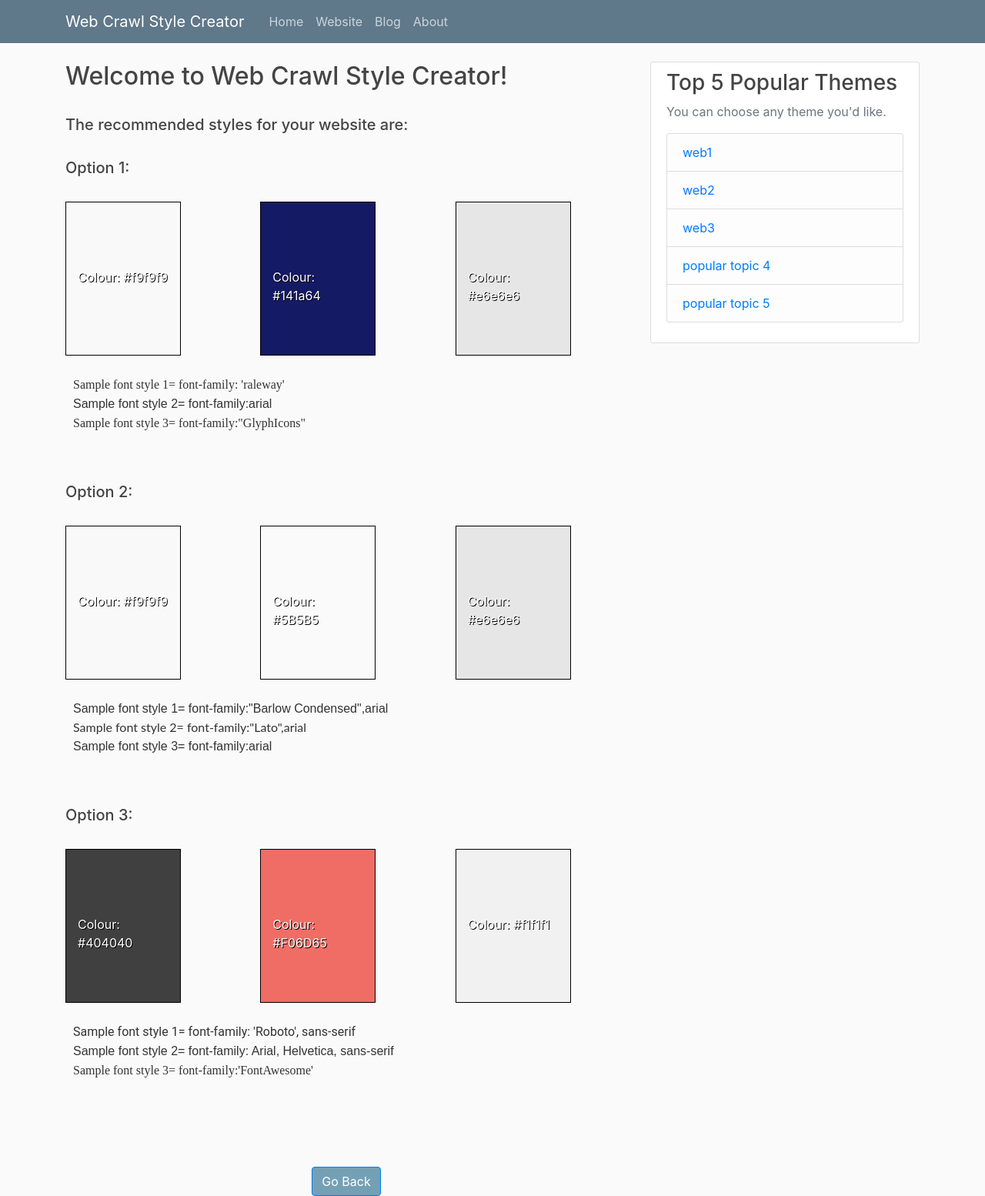
After one commit to minkim25/WebStyleGenerator, a Flask app: page /result_web?topic=web1 in a window 1280 px wide. The commit adds this page. Shown: the whole page at 77% size. Run offline with Flask 2, Linux system fonts and the light colour scheme; some libraries are stand-ins or nearby versions.

Commit message:
adding result_web and splitting popular options for web and blog

```diff
--- a/web_application/popular_result.py
+++ b/web_application/popular_result.py
@@ -1,18 +1,28 @@
 # we will do it if we have extra time
 
 
-def pop_topics():
+def pop_topics_blog():
 
 	# create a list of top 5 popular topics
 	# (To shorten the running time, we may insert the topics into the cassandra table in other code and just select here)
 	# below is a sample result variable that I will use to build flask application
 
-	result = ['sports', 'anime', 'shopping', 'popular topic 4', 'popular topic 5']
+	result = ['blog1', 'anime', 'shopping', 'popular topic 4', 'popular topic 5']
+
+	return result
+
+def pop_topics_web():
+
+	# create a list of top 5 popular topics
+	# (To shorten the running time, we may insert the topics into the cassandra table in other code and just select here)
+	# below is a sample result variable that I will use to build flask application
+
+	result = ['web1', 'web2', 'web3', 'popular topic 4', 'popular topic 5']
 
 	return result
 
 
-def pop_result(topic):
+def pop_result_blog(topic):
 
 	# parameter = selected topic from side-bar option
 	# return dict of lists of top 3 recommending styles for each attribute
@@ -27,3 +37,20 @@ def pop_result(topic):
 	}
 
 	return result
+
+def pop_result_web(topic):
+
+	# parameter = selected topic from side-bar option
+	# return dict of lists of top 3 recommending styles for each attribute
+	# below is a sample result variable that I will use to build flask application
+
+	result = {
+		'colors': [[['#f9f9f9', 2], ['#141a64', 1], ['#e6e6e6', 1]],
+				 [['#f9f9f9', 2], [' #5B5B5', 1], ['#e6e6e6', 1]],
+				 [['#404040', 1], ['#F06D65', 1], ['#f1f1f1', 1]]],
+		'fonts': [[["font-family: 'raleway'", '6'], ['font-family:arial', '5'], ['font-family:"GlyphIcons"', '3']],
+				 [['font-family:"Barlow Condensed",arial', '9'], ['font-family:"Lato",arial', '7'], ['font-family:arial', '4']],
+				 [["font-family: 'Roboto', sans-serif", '9'], ['font-family: Arial, Helvetica, sans-serif', '1'], ["font-family:'FontAwesome'", '1']]]
+	}
+
+	return result
--- a/web_application/templates.py
+++ b/web_application/templates.py
@@ -1,14 +1,15 @@
 from flask import Flask, render_template, url_for, request
 from flask_wtf import FlaskForm
 from web_application import app
-from web_application.generate_result import gen_result
-from web_application.popular_result import pop_result, pop_topics
+from web_application.generate_result import get_blog_result, get_web_result
+from web_application.popular_result import pop_result_blog, pop_result_web, pop_topics_blog, pop_topics_web
 from wtforms import StringField, SubmitField, TextAreaField
 from wtforms.validators import DataRequired, Length, ValidationError
 
 web_name = 'Web Crawl Style Creator'
 # we may or may not use the below feature
-popular_topics = pop_topics()
+pop_topics_blog = pop_topics_blog()
+pop_topics_web = pop_topics_web()
 
 
 class PostForm(FlaskForm):
@@ -20,58 +21,63 @@ class PostForm(FlaskForm):
 @app.route('/')
 @app.route('/home')
 def home():
-	return render_template('home.html', name=web_name, popular=popular_topics)
+	return render_template('home.html', name=web_name, popular=pop_topics_blog)
 
 @app.route('/website', methods=['GET', 'POST'])
 def website():
 	form = PostForm()
 	if form.validate_on_submit():
-		returned = gen_result('web', form.content.data)
+		returned = get_web_result(form.content.data)
+		colors = returned['colors']
+		fonts = returned['fonts']
+		return render_template('result_web.html', name=web_name, \
+			colors=colors, fonts=fonts, popular=pop_topics_web)
+	return render_template('website.html', name=web_name, form=form, popular=pop_topics_web)
+
+@app.route('/result_web')
+def result_web():
+	topic = request.args['topic']
+	if len(topic) > 0:
+		returned = pop_result_web(topic)
+		colors = returned['colors']
+		fonts = returned['fonts']
+	return render_template('result_web.html', name=web_name, \
+		colors=colors, fonts=fonts, popular=pop_topics_web)
+
+@app.route('/blog', methods=['GET', 'POST'])
+def blog():
+	form = PostForm()
+	if form.validate_on_submit():
+		returned = get_blog_result(form.content.data)
 		title_font = returned['title_font']
 		body_font = returned['body_font']
 		back_color = returned['back_color']
 		text_color = returned['text_color']
 		link_color = returned['link_color']
-		return render_template('result.html', name=web_name, \
+		return render_template('result_blog.html', name=web_name, \
 			title_font=title_font, body_font=body_font, \
 			back_color=back_color, text_color=text_color, link_color=link_color, \
-			popular=popular_topics)
-	return render_template('website.html', name=web_name, form=form, popular=popular_topics)
+			popular=pop_topics_blog)
+	return render_template('blog.html', name=web_name, form=form, popular=pop_topics_blog)
 
-@app.route('/blog', methods=['GET', 'POST'])
-def blog():
-	form = PostForm()
-	if form.validate_on_submit():
-		returned = gen_result('blog', form.content.data)
+@app.route('/result_blog')
+def result_blog():
+	topic = request.args['topic']
+	if len(topic) > 0:
+		returned = pop_result_blog(topic)
 		title_font = returned['title_font']
 		body_font = returned['body_font']
 		back_color = returned['back_color']
 		text_color = returned['text_color']
 		link_color = returned['link_color']
-		return render_template('result.html', name=web_name, \
-			title_font=title_font, body_font=body_font, \
-			back_color=back_color, text_color=text_color, link_color=link_color, \
-			popular=popular_topics)
-	return render_template('blog.html', name=web_name, form=form, popular=popular_topics)
+	return render_template('result_blog.html', name=web_name, \
+		title_font=title_font, body_font=body_font, \
+		back_color=back_color, text_color=text_color, link_color=link_color, \
+		popular=pop_topics_blog)
 
 @app.route('/about')
 def about():
-	return render_template('about.html', title='About', name=web_name, popular=popular_topics)
-
-@app.route('/result')
-def result():
-	topic = request.args['topic']
-	if len(topic) > 0:
-		returned = pop_result(topic)
-		title_font = returned['title_font']
-		body_font = returned['body_font']
-		back_color = returned['back_color']
-		text_color = returned['text_color']
-		link_color = returned['link_color']
-	return render_template('result.html', name=web_name, \
-		title_font=title_font, body_font=body_font, \
-		back_color=back_color, text_color=text_color, link_color=link_color, \
-		popular=popular_topics)
+	return render_template('about.html', title='About', name=web_name, popular=pop_topics_blog)
 
 if __name__ == '__main__':
 	app.run(debug=True)
--- a/web_application/templates/layout.html
+++ b/web_application/templates/layout.html
@@ -42,16 +42,7 @@
 				{% block content %}{% endblock %}
 			</div>
 			<div class="col-md-4">
-				<div class="content-section">
-					<h3>Top 5 Popular Themes</h3>
-					<p class='text-muted'>You can choose any theme you'd like.
-						<ul class="list-group">
-							{% for i in range(5) %}
-								<li class="list-group-item list-group-item-light"><a href="{{ url_for('result', topic=popular[i]) }}">{{popular[i]}}</a></li>
-							{% endfor %}
-						</ul>
-					</p>
-				</div>
+				{% block popular %}{% endblock %}
 			</div>
 		</div>
 	</main>
--- /dev/null
+++ b/web_application/templates/result_web.html
@@ -0,0 +1,43 @@
+{% extends 'layout.html' %}
+{% block content %}
+	<h2>Welcome to {{ name }}!</h2><br />
+	<h5>The recommended styles for your website are:</h5><br />
+	{% for i in range(3) %}
+		<h5>Option {{i+1}}:</h5><br>
+		<div class="row">
+			{% for j in range(3) %}
+				<div class="col-md-4">
+					<div style="width:150px;height:200px;border:1px solid #000;background-color:{{colors[i][j][0]}};">
+						<p style="margin:85px 15px 15px;text-shadow: 1px 1px black;color:white">Colour: {{colors[i][j][0]}}</p>
+					</div>
+				</div>
+			{% endfor %}
+			<br>
+			<div style="margin:25px;">
+				<p>
+				{% for j in range(3) %}
+					<font style="{{fonts[i][j][0]}};">Sample font style {{j+1}}= {{fonts[i][j][0]}}</font><br>
+				{% endfor %}
+				</p>
+			</div>
+
+		</div><br>
+	{% endfor %}
+	<br><br>
+	<div class="text-center">
+		<a href="/home" type="button" class="btn btn-primary" style="background-color: #74a0b5;">Go Back</a>
+	</div>
+{% endblock content %}
+
+{% block popular %}
+	<div class="content-section">
+		<h3>Top 5 Popular Themes</h3>
+		<p class='text-muted'>You can choose any theme you'd like.
+			<ul class="list-group">
+				{% for i in range(5) %}
+					<li class="list-group-item list-group-item-light"><a href="{{ url_for('result_web', topic=popular[i]) }}">{{popular[i]}}</a></li>
+				{% endfor %}
+			</ul>
+		</p>
+	</div>
+{% endblock popular %}
```
Also changed, not shown: web_application/generate_result.py (+23 -12 lines), web_application/templates/about.html (+13 -0 lines), web_application/templates/blog.html (+13 -10 lines), web_application/templates/home.html (+13 -0 lines), web_application/templates/result_blog.html (renamed from web_application/templates/result.html, +14 -3 lines), web_application/templates/website.html (+13 -9 lines).
